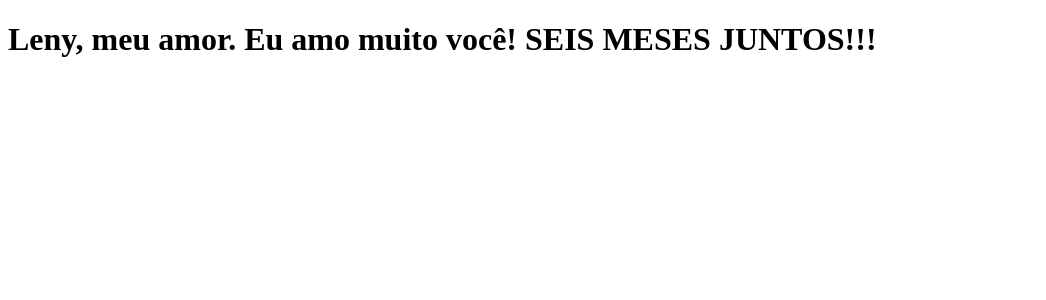
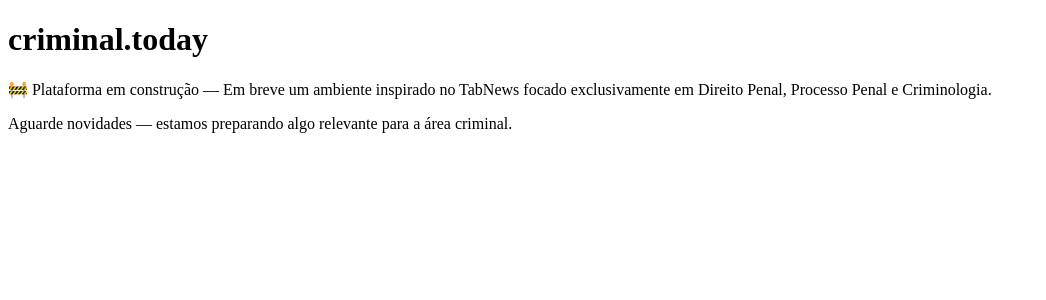
Before and after one commit to DDadona/clone-tabnews, a Next.js app: page / in a window 1280 px wide. Shown: the top 300 px of the page, without its empty margins (0-1046 px from the left). Built offline with nearby package versions, Linux system fonts and the light colour scheme.

Commit message:
atera index.js para página em construção

```diff
--- a/package.json
+++ b/package.json
@@ -12,6 +12,7 @@
   "license": "MIT",
   "dependencies": {
     "next": "^13.1.6",
+    "next.js": "^1.0.3",
     "react": "^18.2.0",
     "react-dom": "^18.2.0"
   },
--- a/pages/index.js
+++ b/pages/index.js
@@ -1,5 +1,19 @@
-function Home() {
-  return <h1> Leny, meu amor. Eu amo muito você! SEIS MESES JUNTOS!!!</h1>;
+
+export default function Home() {
+  return (
+    <div className="min-h-screen flex flex-col justify-center items-center bg-gray-900 text-white p-6">
+
+      <div className="fade-in text-center max-w-lg">
+        <h1 className="text-4xl font-bold mb-4 glow-title">criminal.today</h1>
+        <p className="text-lg text-gray-300 mb-6">
+          🚧 Plataforma em construção — Em breve um ambiente inspirado no TabNews
+          focado exclusivamente em Direito Penal, Processo Penal e Criminologia.
+        </p>
+
+        <div className="bg-gray-800 p-6 rounded-xl border border-gray-700 box-shadow hover-scale">
+          <p className="text-gray-400 text-sm">Aguarde novidades — estamos preparando algo relevante para a área criminal.</p>
+        </div>
+      </div>
+    </div>
+  );
 }
-
-export default Home;
```
Also changed, not shown: 1 other file (tests, documents, lock files or other folders).
